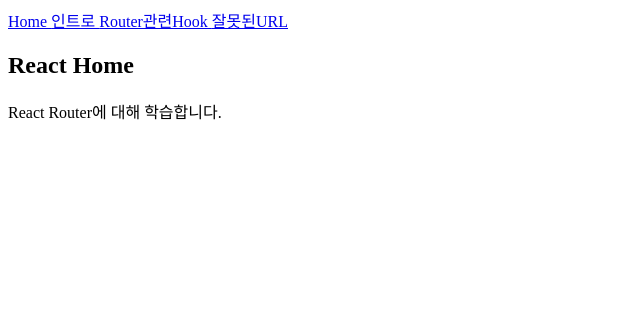
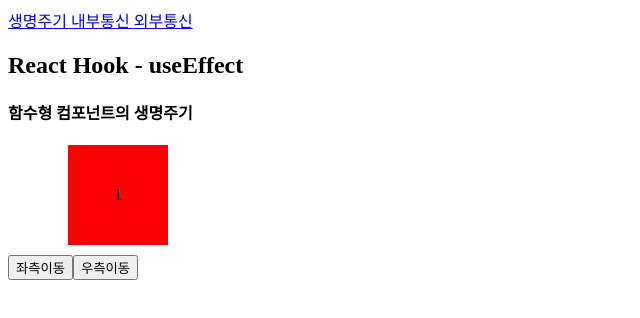
Before and after one commit to kbm1611/springweb, a React (Vite) app in the folder src/main/react/: page / in a window 1280 px wide. Shown: the top 318 px of the page, without its empty margins (0-640 px from the left). Built offline with nearby package versions, Linux system fonts and the light colour scheme.

Commit message:
day68 마운트, 업데이트, 언마운트

```diff
--- /dev/null
+++ b/src/main/react/src/chapter12/Exam1.jsx
@@ -0,0 +1,14 @@
+import { Route, Routes } from "react-router-dom";
+import TopNavi from "./components/TopNavi";
+import LifeCycle from "./components/LifeCycle";
+
+export default function Exam1(props){
+    return (<>
+        <TopNavi></TopNavi>
+        <Routes>
+            <Route path = '/' element={<LifeCycle />} />
+            {/* <Route path = '/local' element={<LocalJsonFetcher />} /> */}
+            {/* <Route path = '/external' element={<ExternalApiFetcher />} /> */}
+        </Routes>
+    </>)
+}
--- /dev/null
+++ b/src/main/react/src/chapter12/components/LifeCycle.jsx
@@ -0,0 +1,47 @@
+import { useEffect, useState } from "react";
+
+function MoveBox(props){
+    console.log('LifeCyle==>1.컴포넌트 실행( 함수 호출 )');
+
+    const[position, setPosition] = useState(props.initPosition);
+    const[leftCount, setLeftCount] = useState(1);
+    const boxStyle = {
+        backgroundColor: 'red', position: 'relative', textAlign: 'center',
+        width: '100px', height: '100px', margin: '10px', lineHeight: '100px',
+        left: `${position}px`
+    };
+
+    const moveLeft = () => {
+        setPosition(() => position - 20);
+        setLeftCount(() => leftCount + 1);
+    }
+    const moveRight = () => {
+        setPosition(() => position + 20);
+    }
+
+    useEffect(function(){
+        console.log('useEffect 실행==>3.컴포넌트 마운트');
+        return ()=>{
+            console.log('useEffect 실행==>4.컴포넌트 언마운트');
+        }
+        // }); 1. 의존성 배열 생략
+        // }, []) 2. 의존성 배열에 빈 배열 지정
+    }, [leftCount]); // 3. 의존성 배열에 State 변수 할당
+
+    console.log('return실행==>2.렌더링(return문)');
+    return(
+        <div>
+            <h4> 함수형 컴포넌트의 생명주기</h4>
+            <div style={boxStyle}>{leftCount}</div>
+            <input type="button" value="좌측이동" onClick={moveLeft} />
+            <input type="button" value="우측이동" onClick={moveRight} />
+        </div>
+    );
+}
+
+export default function LifeCycle(props){
+    return(<>
+        <h2>React Hook - useEffect</h2>
+        <MoveBox initPosition={50} />
+    </>);
+}
--- /dev/null
+++ b/src/main/react/src/chapter12/components/TopNavi.jsx
@@ -0,0 +1,12 @@
+import { NavLink } from "react-router-dom";
+
+
+export default function TopNavi(props){
+    return (
+        <nav>
+            <NavLink to="/"> 생명주기 </NavLink>
+            <NavLink to="/local"> 내부통신 </NavLink>
+            <NavLink to="/external"> 외부통신 </NavLink>
+        </nav>
+    )
+}
--- a/src/main/react/src/main.jsx
+++ b/src/main/react/src/main.jsx
@@ -47,11 +47,20 @@ import App from './App.jsx'
 // )
 
 // // chapter11 예제
-import Exam2 from './chapter11/Exam2.jsx'
-import {BrowserRouter} from 'react-router-dom'; // [1] 라이브러리 import하기
-// [2] 최초 렌더링 되는 컴포넌트에 BrowerRouter 감싸기.
-createRoot(document.querySelector('#root')).render(
+// import Exam2 from './chapter11/Exam2.jsx'
+// import {BrowserRouter} from 'react-router-dom'; // [1] 라이브러리 import하기
+// // [2] 최초 렌더링 되는 컴포넌트에 BrowerRouter 감싸기.
+// createRoot(document.querySelector('#root')).render(
+//     <BrowserRouter>
+//         <Exam2 />
+//     </BrowserRouter>
+// )
+
+// // chapter12 예제
+import Exam1 from './chapter12/Exam1.jsx'
+import {BrowserRouter} from 'react-router-dom';
+createRoot( root ).render(
     <BrowserRouter>
-        <Exam2 />
+        <Exam1 />
     </BrowserRouter>
 )
```
